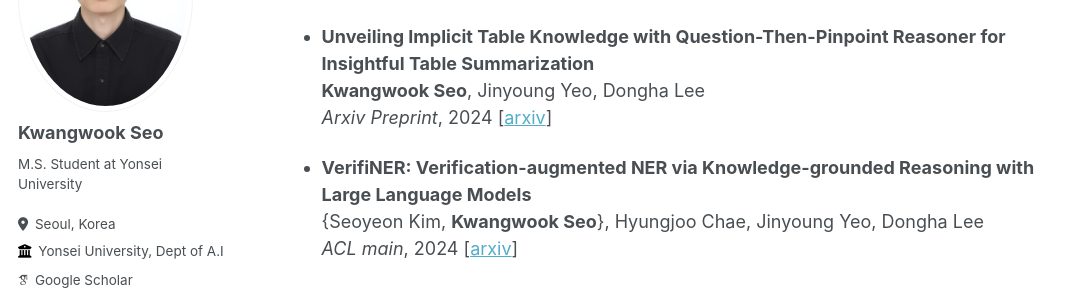
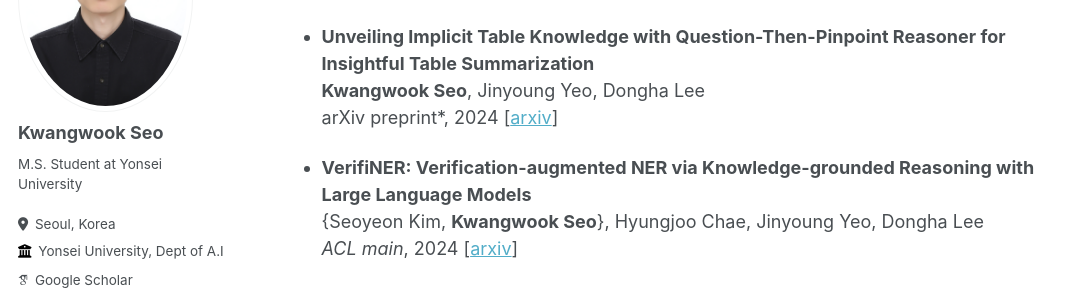
Before and after one commit to tommyEzreal/tommyEzreal.github.io, a Jekyll site: the page built from _pages/about.md, in a window 1280 px wide and 900 px high, scrolled down 405 px. Shown: the part 153-453 px from the top of the window, without its empty margins (0-1079 px from the left). Built offline with Jekyll 4.4.1, drawn with Linux system fonts in a browser that asks for light colours; some web fonts are replaced.

```diff
--- a/_pages/about.md
+++ b/_pages/about.md
@@ -21,7 +21,7 @@ I'm a linked M.S./Ph.D. student at the [Data & Language Intelligence (DLI) Lab](
 *{ } : equal contribution*
 - <span style="color:darkbrown"> **Unveiling Implicit Table Knowledge with Question-Then-Pinpoint Reasoner for Insightful Table Summarization** </span>
 **Kwangwook Seo**, Jinyoung Yeo, Dongha Lee
-*Arxiv Preprint*, 2024 [[arxiv](https://arxiv.org/abs/2406.12269)]
+arXiv preprint*, 2024 [[arxiv](https://arxiv.org/abs/2406.12269)]
 
 - <span style="color:darkbrown"> **VerifiNER: Verification-augmented NER via Knowledge-grounded Reasoning with Large Language Models** </span>
 {Seoyeon Kim, **Kwangwook Seo**}, Hyungjoo Chae, Jinyoung Yeo, Dongha Lee
```
